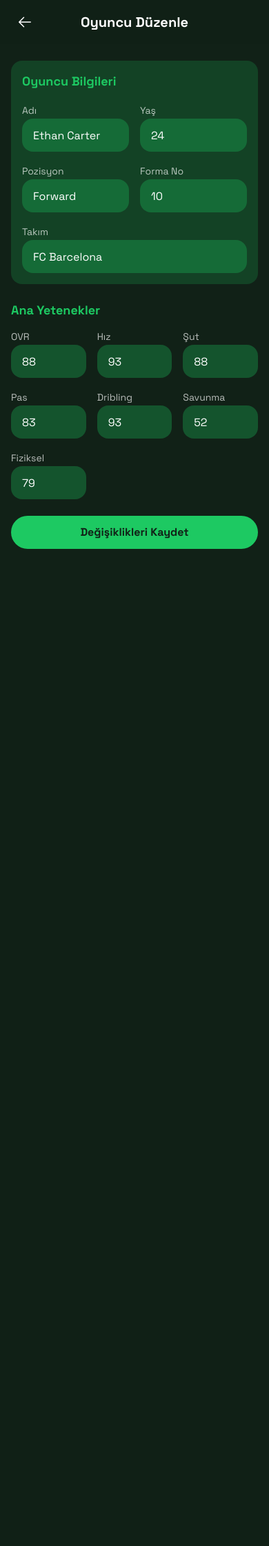
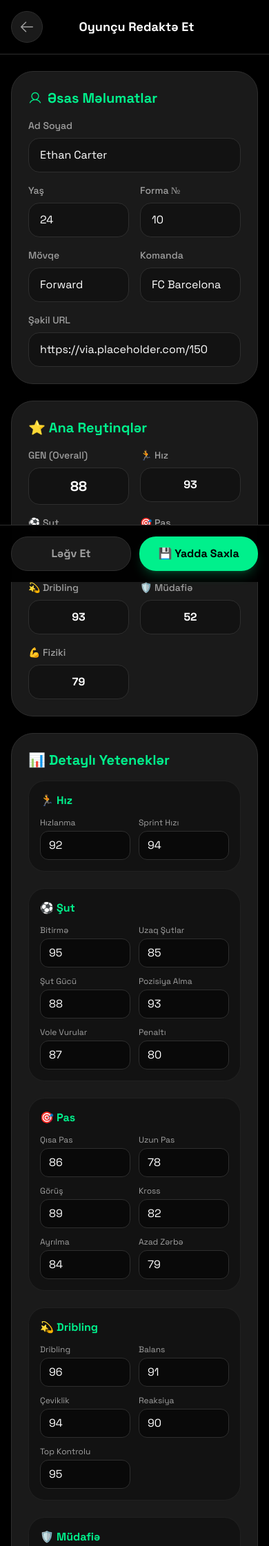
Before and after one commit to metin011/arena9.github.io, a Flask app: page /admin/player/edit/1 in a window 390 px wide. Shown: the top 2242 px of the page at 69% size. Before the commit the page ends 796 px from the top, so only its background shows below. Run offline with Flask 3, Linux system fonts and the light colour scheme; the visitor is signed in with stand-in values (Sample User, id 1); some libraries are stand-ins or nearby versions.

Commit message:
Oyunçu silmə və tam redaktə funksiyaları əlavə edildi
🎯 Əsas Dəyişikliklər:

✅ Oyunçu Profil Səhifəsi (player_profile_new.html):
   - Sağ üstdə silmə butonu əlavə edildi (admin üçün)
   - Redaktə butonu əlavə edildi (admin üçün)
   - JavaScript silmə təsdiqi əlavə edildi

✅ Yeni Tam Redaktə Səhifəsi (player_edit_full.html):
   - Bütün əsas məlumatları redaktə et (ad, yaş, mövqe, komanda)
   - Ana reytinqləri redaktə et (GEN, hız, şut, pas, dribling, müdafiə, fiziki)
   - BÜTÜN detaylı yetenekləri redaktə et:
     * Hız: hızlanma, sprint
     * Şut: bitirmə, uzaq şutlar, güc, pozisiya, vole, penaltı
     * Pas: qısa, uzun, görüş, kross, ayrılma, azad zərbə
     * Dribling: dribling, balans, çeviklik, reaksiya, top kontrolu
     * Müdafiə: markaj, müdaxilə, top kəsmə, başla vuruş
     * Fiziki: güc, aqressivlik, tullanma, davamlılıq
   - Mobil uyğun dizayn
   - Azərbaycan dilində interfeys

✅ Backend (app.py):
   - İki eyni route birləşdirildi (admin_edit_player)
   - delete_player funksiyası təkmilləşdirildi
   - Flash mesajları Azərbaycan dilinə çevrildi
   - Yeniləmədən sonra oyunçu profil səhifəsinə redirect
   - Silmədən sonra oyunçular siyahısına redirect

🔒 Təhlükəsizlik:
   - Bütün əməliyyatlar admin icazəsi ilə
   - Silmə təsdiqi JavaScript ilə
   - POST metodu ilə təhlükəsiz silmə

```diff
--- a/app.py
+++ b/app.py
@@ -281,34 +281,7 @@ def admin_add_player():
 
     return render_template('admin_add_player.html')
 
-@app.route('/admin/player/edit/<int:player_id>', methods=['GET', 'POST'])
-def admin_edit_player(player_id):
-    if not session.get('is_admin'):
-        flash('Bu sayfaya erişim yetkiniz yok!', 'error')
-        return redirect(url_for('dashboard'))
-
-    player = Player.query.get_or_404(player_id)
-
-    if request.method == 'POST':
-        data = request.form
-        player.name = data.get('name')
-        player.age = int(data.get('age', 0))
-        player.position = data.get('position')
-        player.jersey_number = int(data.get('jersey_number', 0))
-        player.team = data.get('team')
-        player.overall_rating = int(data.get('overall_rating', 0))
-        player.pace = int(data.get('pace', 0))
-        player.shooting = int(data.get('shooting', 0))
-        player.passing = int(data.get('passing', 0))
-        player.dribbling = int(data.get('dribbling', 0))
-        player.defending = int(data.get('defending', 0))
-        player.physical = int(data.get('physical', 0))
-
-        db.session.commit()
-        flash('Oyuncu güncellendi!', 'success')
-        return redirect(url_for('players'))
-
-    return render_template('admin_edit_player.html', player=player)
+# Oyunçu redaktə route - edit_player funksiyasında birləşdirildi
 
 @app.route('/register', methods=['GET', 'POST'])
 def register():
@@ -430,10 +403,10 @@ def admin_panel():
 # Removed old add_player route - now using admin_add_player with dedicated page
 
 @app.route('/admin/player/edit/<int:player_id>', methods=['GET', 'POST'])
-def edit_player(player_id):
+def admin_edit_player(player_id):
     if not session.get('is_admin'):
-        flash('Bu sayfaya erişim yetkiniz yok!', 'error')
-        return redirect(url_for('index'))
+        flash('Bu səhifəyə giriş icazəniz yoxdur!', 'error')
+        return redirect(url_for('dashboard'))
 
     player = Player.query.get_or_404(player_id)
 
@@ -483,11 +456,15 @@ def edit_player(player_id):
             }
         }
 
+        # Ana məlumatları yenilə
         player.name = data.get('name')
         player.position = data.get('position')
         player.team = data.get('team')
         player.jersey_number = int(data.get('jersey_number', 0))
         player.age = int(data.get('age', 0))
+        player.photo_url = data.get('photo_url', '')
+
+        # Reytinqləri yenilə
         player.overall_rating = int(data.get('overall_rating', 0))
         player.pace = int(data.get('pace', 0))
         player.shooting = int(data.get('shooting', 0))
@@ -495,19 +472,19 @@ def edit_player(player_id):
         player.dribbling = int(data.get('dribbling', 0))
         player.defending = int(data.get('defending', 0))
         player.physical = int(data.get('physical', 0))
-        player.photo_url = data.get('photo_url')
-        player.position_map = data.get('position_map', '{}')
+
+        # Detaylı bacarıqları yenilə
         player.detailed_skills = json.dumps(detailed_skills)
 
         db.session.commit()
-        flash('Oyuncu güncellendi!', 'success')
-        return redirect(url_for('admin_panel'))
+        flash('✅ Oyunçu uğurla yeniləndi!', 'success')
+        return redirect(url_for('player_profile', player_id=player.id))
 
-    # GET isteği için düzenleme formu
+    # GET isteği - redaktə formu göstər
     position_map = json.loads(player.position_map) if player.position_map else {}
     detailed_skills = json.loads(player.detailed_skills) if player.detailed_skills else {}
 
-    return render_template('edit_player.html',
+    return render_template('player_edit_full.html',
                          player=player,
                          position_map=position_map,
                          detailed_skills=detailed_skills)
@@ -515,14 +492,18 @@ def edit_player(player_id):
 @app.route('/admin/player/delete/<int:player_id>', methods=['POST'])
 def delete_player(player_id):
     if not session.get('is_admin'):
-        return jsonify({'error': 'Unauthorized'}), 403
+        flash('⛔ Bu əməliyyat üçün admin icazəniz yoxdur!', 'error')
+        return redirect(url_for('dashboard'))
 
     player = Player.query.get_or_404(player_id)
+    player_name = player.name
+
+    # Bütün əlaqəli məlumatları sil (cascade ilə avtomatik silinir)
     db.session.delete(player)
     db.session.commit()
 
-    flash('Oyuncu silindi!', 'success')
-    return redirect(url_for('admin_panel'))
+    flash(f'🗑️ {player_name} oyunçusu uğurla silindi!', 'success')
+    return redirect(url_for('players'))
 
 @app.route('/admin/season-stats/add', methods=['POST'])
 def add_season_stats():
--- /dev/null
+++ b/templates/player_edit_full.html
@@ -0,0 +1,311 @@
+<!DOCTYPE html>
+<html class="dark" lang="tr">
+<head>
+<meta charset="utf-8"/>
+<meta content="width=device-width, initial-scale=1.0" name="viewport"/>
+<title>{{ player.name }} - Redaktə Et - Arena9</title>
+<link crossorigin="" href="https://fonts.gstatic.com/" rel="preconnect"/>
+<link as="style" href="https://fonts.googleapis.com/css2?display=swap&amp;family=Space+Grotesk:wght@400;500;700" onload="this.rel='stylesheet'" rel="stylesheet"/>
+<script src="https://cdn.tailwindcss.com?plugins=forms,container-queries"></script>
+<script>
+tailwind.config = {
+  darkMode: 'class',
+  theme: {
+    extend: {
+      colors: {
+        primary: {
+          DEFAULT: '#00F08C',
+          dark: '#00C270'
+        },
+        'background-dark': '#000000',
+        'surface-dark': '#1A1A1A',
+        'text-dark-primary': '#FFFFFF',
+        'text-dark-secondary': '#A0A0A0',
+        'border-dark': '#2E2E2E',
+      },
+      fontFamily: {
+        display: ['Space Grotesk'],
+      },
+      borderRadius: {
+        DEFAULT: '0.75rem',
+        lg: '1rem',
+        xl: '1.5rem',
+        '2xl': '2rem',
+        full: '9999px'
+      },
+    },
+  },
+};
+</script>
+<style>
+body {
+  min-height: max(884px, 100dvh);
+}
+input[type="number"] {
+  -moz-appearance: textfield;
+}
+input[type="number"]::-webkit-inner-spin-button,
+input[type="number"]::-webkit-outer-spin-button {
+  -webkit-appearance: none;
+  margin: 0;
+}
+</style>
+</head>
+<body class="bg-background-dark font-display text-text-dark-primary">
+<div class="relative flex min-h-screen w-full flex-col">
+<header class="sticky top-0 z-10 bg-background-dark/80 backdrop-blur-sm border-b border-border-dark">
+<div class="flex items-center justify-between p-4">
+<a href="{{ url_for('player_profile', player_id=player.id) }}" class="rounded-full p-2.5 bg-surface-dark shadow-sm hover:bg-gray-800 border border-border-dark">
+<svg class="text-text-dark-secondary" fill="currentColor" height="24" viewBox="0 0 256 256" width="24" xmlns="http://www.w3.org/2000/svg">
+<path d="M224,128a8,8,0,0,1-8,8H59.31l58.35,58.34a8,8,0,0,1-11.32,11.32l-72-72a8,8,0,0,1,0-11.32l72-72a8,8,0,0,1,11.32,11.32L59.31,120H216A8,8,0,0,1,224,128Z"></path>
+</svg>
+</a>
+<h1 class="text-lg font-bold text-center flex-1 -ml-10">Oyunçu Redaktə Et</h1>
+</div>
+</header>
+<main class="flex-grow px-4 pb-20">
+<form method="POST" action="{{ url_for('admin_edit_player', player_id=player.id) }}" class="space-y-6 py-6">
+<!-- Əsas Məlumatlar -->
+<div class="rounded-2xl bg-surface-dark p-6 shadow-sm border border-border-dark">
+<h2 class="text-xl font-bold text-primary mb-4 flex items-center gap-2">
+<svg fill="currentColor" height="20" viewBox="0 0 256 256" width="20" xmlns="http://www.w3.org/2000/svg">
+<path d="M230.92,212c-15.23-26.33-38.7-45.21-66.09-54.16a72,72,0,1,0-73.66,0C63.78,166.78,40.31,185.66,25.08,212a8,8,0,1,0,13.85,8c18.84-32.56,52.14-52,89.07-52s70.23,19.44,89.07,52a8,8,0,1,0,13.85-8ZM72,96a56,56,0,1,1,56,56A56.06,56.06,0,0,1,72,96Z"></path>
+</svg>
+Əsas Məlumatlar
+</h2>
+<div class="grid grid-cols-2 gap-4">
+<div class="col-span-2">
+<label class="block text-sm font-medium text-text-dark-secondary mb-2">Ad Soyad</label>
+<input class="w-full rounded-lg bg-black/30 border border-border-dark px-4 py-3 text-text-dark-primary focus:border-primary focus:ring-1 focus:ring-primary" name="name" type="text" value="{{ player.name }}" required/>
+</div>
+<div>
+<label class="block text-sm font-medium text-text-dark-secondary mb-2">Yaş</label>
+<input class="w-full rounded-lg bg-black/30 border border-border-dark px-4 py-3 text-text-dark-primary focus:border-primary focus:ring-1 focus:ring-primary" name="age" type="number" value="{{ player.age }}" min="15" max="50"/>
+</div>
+<div>
+<label class="block text-sm font-medium text-text-dark-secondary mb-2">Forma №</label>
+<input class="w-full rounded-lg bg-black/30 border border-border-dark px-4 py-3 text-text-dark-primary focus:border-primary focus:ring-1 focus:ring-primary" name="jersey_number" type="number" value="{{ player.jersey_number }}" min="1" max="99"/>
+</div>
+<div>
+<label class="block text-sm font-medium text-text-dark-secondary mb-2">Mövqe</label>
+<input class="w-full rounded-lg bg-black/30 border border-border-dark px-4 py-3 text-text-dark-primary focus:border-primary focus:ring-1 focus:ring-primary" name="position" type="text" value="{{ player.position }}" placeholder="Forward, Midfielder, Defender..."/>
+</div>
+<div>
+<label class="block text-sm font-medium text-text-dark-secondary mb-2">Komanda</label>
+<input class="w-full rounded-lg bg-black/30 border border-border-dark px-4 py-3 text-text-dark-primary focus:border-primary focus:ring-1 focus:ring-primary" name="team" type="text" value="{{ player.team }}"/>
+</div>
+<div class="col-span-2">
+<label class="block text-sm font-medium text-text-dark-secondary mb-2">Şəkil URL</label>
+<input class="w-full rounded-lg bg-black/30 border border-border-dark px-4 py-3 text-text-dark-primary focus:border-primary focus:ring-1 focus:ring-primary" name="photo_url" type="url" value="{{ player.photo_url }}" placeholder="https://..."/>
+</div>
+</div>
+</div>
+
+<!-- Ana Reytinqlər -->
+<div class="rounded-2xl bg-surface-dark p-6 shadow-sm border border-border-dark">
+<h2 class="text-xl font-bold text-primary mb-4">⭐ Ana Reytinqlər</h2>
+<div class="grid grid-cols-2 md:grid-cols-4 gap-4">
+<div>
+<label class="block text-sm font-medium text-text-dark-secondary mb-2">GEN (Overall)</label>
+<input class="w-full rounded-lg bg-black/30 border border-border-dark px-4 py-3 text-text-dark-primary text-center text-xl font-bold focus:border-primary focus:ring-1 focus:ring-primary" name="overall_rating" type="number" value="{{ player.overall_rating }}" min="40" max="99"/>
+</div>
+<div>
+<label class="block text-sm font-medium text-text-dark-secondary mb-2">🏃 Hız</label>
+<input class="w-full rounded-lg bg-black/30 border border-border-dark px-4 py-3 text-text-dark-primary text-center font-bold focus:border-primary focus:ring-1 focus:ring-primary" name="pace" type="number" value="{{ player.pace }}" min="40" max="99"/>
+</div>
+<div>
+<label class="block text-sm font-medium text-text-dark-secondary mb-2">⚽ Şut</label>
+<input class="w-full rounded-lg bg-black/30 border border-border-dark px-4 py-3 text-text-dark-primary text-center font-bold focus:border-primary focus:ring-1 focus:ring-primary" name="shooting" type="number" value="{{ player.shooting }}" min="40" max="99"/>
+</div>
+<div>
+<label class="block text-sm font-medium text-text-dark-secondary mb-2">🎯 Pas</label>
+<input class="w-full rounded-lg bg-black/30 border border-border-dark px-4 py-3 text-text-dark-primary text-center font-bold focus:border-primary focus:ring-1 focus:ring-primary" name="passing" type="number" value="{{ player.passing }}" min="40" max="99"/>
+</div>
+<div>
+<label class="block text-sm font-medium text-text-dark-secondary mb-2">💫 Dribling</label>
+<input class="w-full rounded-lg bg-black/30 border border-border-dark px-4 py-3 text-text-dark-primary text-center font-bold focus:border-primary focus:ring-1 focus:ring-primary" name="dribbling" type="number" value="{{ player.dribbling }}" min="40" max="99"/>
+</div>
+<div>
+<label class="block text-sm font-medium text-text-dark-secondary mb-2">🛡️ Müdafiə</label>
+<input class="w-full rounded-lg bg-black/30 border border-border-dark px-4 py-3 text-text-dark-primary text-center font-bold focus:border-primary focus:ring-1 focus:ring-primary" name="defending" type="number" value="{{ player.defending }}" min="40" max="99"/>
+</div>
+<div>
+<label class="block text-sm font-medium text-text-dark-secondary mb-2">💪 Fiziki</label>
+<input class="w-full rounded-lg bg-black/30 border border-border-dark px-4 py-3 text-text-dark-primary text-center font-bold focus:border-primary focus:ring-1 focus:ring-primary" name="physical" type="number" value="{{ player.physical }}" min="40" max="99"/>
+</div>
+</div>
+</div>
+
+<!-- Detaylı Yetenekler -->
+{% set ds = detailed_skills or {} %}
+<div class="rounded-2xl bg-surface-dark p-6 shadow-sm border border-border-dark">
+<h2 class="text-xl font-bold text-primary mb-4">📊 Detaylı Yeteneklər</h2>
+<div class="space-y-6">
+<!-- Hız -->
+<div class="p-4 rounded-xl bg-black/30 border border-border-dark/50">
+<h3 class="font-bold text-primary mb-3">🏃 Hız</h3>
+<div class="grid grid-cols-2 gap-3">
+<div>
+<label class="block text-xs text-text-dark-secondary mb-1">Hızlanma</label>
+<input class="w-full rounded bg-black/50 border border-border-dark px-3 py-2 text-text-dark-primary focus:border-primary" name="acceleration" type="number" value="{{ ds.pace.acceleration if ds.pace else 0 }}" min="40" max="99"/>
+</div>
+<div>
+<label class="block text-xs text-text-dark-secondary mb-1">Sprint Hızı</label>
+<input class="w-full rounded bg-black/50 border border-border-dark px-3 py-2 text-text-dark-primary focus:border-primary" name="sprint_speed" type="number" value="{{ ds.pace.sprint_speed if ds.pace else 0 }}" min="40" max="99"/>
+</div>
+</div>
+</div>
+
+<!-- Şut -->
+<div class="p-4 rounded-xl bg-black/30 border border-border-dark/50">
+<h3 class="font-bold text-primary mb-3">⚽ Şut</h3>
+<div class="grid grid-cols-2 gap-3">
+<div>
+<label class="block text-xs text-text-dark-secondary mb-1">Bitirmə</label>
+<input class="w-full rounded bg-black/50 border border-border-dark px-3 py-2 text-text-dark-primary focus:border-primary" name="finishing" type="number" value="{{ ds.shooting.finishing if ds.shooting else 0 }}" min="40" max="99"/>
+</div>
+<div>
+<label class="block text-xs text-text-dark-secondary mb-1">Uzaq Şutlar</label>
+<input class="w-full rounded bg-black/50 border border-border-dark px-3 py-2 text-text-dark-primary focus:border-primary" name="long_shots" type="number" value="{{ ds.shooting.long_shots if ds.shooting else 0 }}" min="40" max="99"/>
+</div>
+<div>
+<label class="block text-xs text-text-dark-secondary mb-1">Şut Gücü</label>
+<input class="w-full rounded bg-black/50 border border-border-dark px-3 py-2 text-text-dark-primary focus:border-primary" name="shot_power" type="number" value="{{ ds.shooting.shot_power if ds.shooting else 0 }}" min="40" max="99"/>
+</div>
+<div>
+<label class="block text-xs text-text-dark-secondary mb-1">Pozisiya Alma</label>
+<input class="w-full rounded bg-black/50 border border-border-dark px-3 py-2 text-text-dark-primary focus:border-primary" name="positioning" type="number" value="{{ ds.shooting.positioning if ds.shooting else 0 }}" min="40" max="99"/>
+</div>
+<div>
+<label class="block text-xs text-text-dark-secondary mb-1">Vole Vurular</label>
+<input class="w-full rounded bg-black/50 border border-border-dark px-3 py-2 text-text-dark-primary focus:border-primary" name="volleys" type="number" value="{{ ds.shooting.volleys if ds.shooting else 0 }}" min="40" max="99"/>
+</div>
+<div>
+<label class="block text-xs text-text-dark-secondary mb-1">Penaltı</label>
+<input class="w-full rounded bg-black/50 border border-border-dark px-3 py-2 text-text-dark-primary focus:border-primary" name="penalties" type="number" value="{{ ds.shooting.penalties if ds.shooting else 0 }}" min="40" max="99"/>
+</div>
+</div>
+</div>
+
+<!-- Pas -->
+<div class="p-4 rounded-xl bg-black/30 border border-border-dark/50">
+<h3 class="font-bold text-primary mb-3">🎯 Pas</h3>
+<div class="grid grid-cols-2 gap-3">
+<div>
+<label class="block text-xs text-text-dark-secondary mb-1">Qısa Pas</label>
+<input class="w-full rounded bg-black/50 border border-border-dark px-3 py-2 text-text-dark-primary focus:border-primary" name="short_pass" type="number" value="{{ ds.passing.short_pass if ds.passing else 0 }}" min="40" max="99"/>
+</div>
+<div>
+<label class="block text-xs text-text-dark-secondary mb-1">Uzun Pas</label>
+<input class="w-full rounded bg-black/50 border border-border-dark px-3 py-2 text-text-dark-primary focus:border-primary" name="long_pass" type="number" value="{{ ds.passing.long_pass if ds.passing else 0 }}" min="40" max="99"/>
+</div>
+<div>
+<label class="block text-xs text-text-dark-secondary mb-1">Görüş</label>
+<input class="w-full rounded bg-black/50 border border-border-dark px-3 py-2 text-text-dark-primary focus:border-primary" name="vision" type="number" value="{{ ds.passing.vision if ds.passing else 0 }}" min="40" max="99"/>
+</div>
+<div>
+<label class="block text-xs text-text-dark-secondary mb-1">Kross</label>
+<input class="w-full rounded bg-black/50 border border-border-dark px-3 py-2 text-text-dark-primary focus:border-primary" name="crossing" type="number" value="{{ ds.passing.crossing if ds.passing else 0 }}" min="40" max="99"/>
+</div>
+<div>
+<label class="block text-xs text-text-dark-secondary mb-1">Ayrılma</label>
+<input class="w-full rounded bg-black/50 border border-border-dark px-3 py-2 text-text-dark-primary focus:border-primary" name="curve" type="number" value="{{ ds.passing.curve if ds.passing else 0 }}" min="40" max="99"/>
+</div>
+<div>
+<label class="block text-xs text-text-dark-secondary mb-1">Azad Zərbə</label>
+<input class="w-full rounded bg-black/50 border border-border-dark px-3 py-2 text-text-dark-primary focus:border-primary" name="free_kick" type="number" value="{{ ds.passing.free_kick if ds.passing else 0 }}" min="40" max="99"/>
+</div>
+</div>
+</div>
+
+<!-- Dribling -->
+<div class="p-4 rounded-xl bg-black/30 border border-border-dark/50">
+<h3 class="font-bold text-primary mb-3">💫 Dribling</h3>
+<div class="grid grid-cols-2 gap-3">
+<div>
+<label class="block text-xs text-text-dark-secondary mb-1">Dribling</label>
+<input class="w-full rounded bg-black/50 border border-border-dark px-3 py-2 text-text-dark-primary focus:border-primary" name="dribbling_skill" type="number" value="{{ ds.dribbling.dribbling if ds.dribbling else 0 }}" min="40" max="99"/>
+</div>
+<div>
+<label class="block text-xs text-text-dark-secondary mb-1">Balans</label>
+<input class="w-full rounded bg-black/50 border border-border-dark px-3 py-2 text-text-dark-primary focus:border-primary" name="balance" type="number" value="{{ ds.dribbling.balance if ds.dribbling else 0 }}" min="40" max="99"/>
+</div>
+<div>
+<label class="block text-xs text-text-dark-secondary mb-1">Çeviklik</label>
+<input class="w-full rounded bg-black/50 border border-border-dark px-3 py-2 text-text-dark-primary focus:border-primary" name="agility" type="number" value="{{ ds.dribbling.agility if ds.dribbling else 0 }}" min="40" max="99"/>
+</div>
+<div>
+<label class="block text-xs text-text-dark-secondary mb-1">Reaksiya</label>
+<input class="w-full rounded bg-black/50 border border-border-dark px-3 py-2 text-text-dark-primary focus:border-primary" name="reactions" type="number" value="{{ ds.dribbling.reactions if ds.dribbling else 0 }}" min="40" max="99"/>
+</div>
+<div>
+<label class="block text-xs text-text-dark-secondary mb-1">Top Kontrolu</label>
+<input class="w-full rounded bg-black/50 border border-border-dark px-3 py-2 text-text-dark-primary focus:border-primary" name="ball_control" type="number" value="{{ ds.dribbling.ball_control if ds.dribbling else 0 }}" min="40" max="99"/>
+</div>
+</div>
+</div>
+
+<!-- Müdafiə -->
+<div class="p-4 rounded-xl bg-black/30 border border-border-dark/50">
+<h3 class="font-bold text-primary mb-3">🛡️ Müdafiə</h3>
+<div class="grid grid-cols-2 gap-3">
+<div>
+<label class="block text-xs text-text-dark-secondary mb-1">Markaj</label>
+<input class="w-full rounded bg-black/50 border border-border-dark px-3 py-2 text-text-dark-primary focus:border-primary" name="man_marking" type="number" value="{{ ds.defending.man_marking if ds.defending else 0 }}" min="40" max="99"/>
+</div>
+<div>
+<label class="block text-xs text-text-dark-secondary mb-1">Müdaxilə</label>
+<input class="w-full rounded bg-black/50 border border-border-dark px-3 py-2 text-text-dark-primary focus:border-primary" name="standing_tackle" type="number" value="{{ ds.defending.standing_tackle if ds.defending else 0 }}" min="40" max="99"/>
+</div>
+<div>
+<label class="block text-xs text-text-dark-secondary mb-1">Top Kəsmə</label>
+<input class="w-full rounded bg-black/50 border border-border-dark px-3 py-2 text-text-dark-primary focus:border-primary" name="interceptions" type="number" value="{{ ds.defending.interceptions if ds.defending else 0 }}" min="40" max="99"/>
+</div>
+<div>
+<label class="block text-xs text-text-dark-secondary mb-1">Başla Vuruş</label>
+<input class="w-full rounded bg-black/50 border border-border-dark px-3 py-2 text-text-dark-primary focus:border-primary" name="heading" type="number" value="{{ ds.defending.heading if ds.defending else 0 }}" min="40" max="99"/>
+</div>
+</div>
+</div>
+
+<!-- Fiziki -->
+<div class="p-4 rounded-xl bg-black/30 border border-border-dark/50">
+<h3 class="font-bold text-primary mb-3">💪 Fiziki</h3>
+<div class="grid grid-cols-2 gap-3">
+<div>
+<label class="block text-xs text-text-dark-secondary mb-1">Güc</label>
+<input class="w-full rounded bg-black/50 border border-border-dark px-3 py-2 text-text-dark-primary focus:border-primary" name="strength" type="number" value="{{ ds.physical.strength if ds.physical else 0 }}" min="40" max="99"/>
+</div>
+<div>
+<label class="block text-xs text-text-dark-secondary mb-1">Aqressivlik</label>
+<input class="w-full rounded bg-black/50 border border-border-dark px-3 py-2 text-text-dark-primary focus:border-primary" name="aggression" type="number" value="{{ ds.physical.aggression if ds.physical else 0 }}" min="40" max="99"/>
+</div>
+<div>
+<label class="block text-xs text-text-dark-secondary mb-1">Tullanma</label>
+<input class="w-full rounded bg-black/50 border border-border-dark px-3 py-2 text-text-dark-primary focus:border-primary" name="jumping" type="number" value="{{ ds.physical.jumping if ds.physical else 0 }}" min="40" max="99"/>
+</div>
+<div>
+<label class="block text-xs text-text-dark-secondary mb-1">Davamlılıq</label>
+<input class="w-full rounded bg-black/50 border border-border-dark px-3 py-2 text-text-dark-primary focus:border-primary" name="stamina" type="number" value="{{ ds.physical.stamina if ds.physical else 0 }}" min="40" max="99"/>
+</div>
+</div>
+</div>
+</div>
+</div>
+
+<!-- Yadda Saxla Butonları -->
+<div class="fixed bottom-0 left-0 right-0 p-4 bg-background-dark/95 backdrop-blur-sm border-t border-border-dark">
+<div class="flex gap-3 max-w-2xl mx-auto">
+<a href="{{ url_for('player_profile', player_id=player.id) }}" class="flex-1 rounded-xl py-3 px-4 bg-surface-dark text-text-dark-secondary font-bold text-center hover:bg-gray-800 transition-colors border border-border-dark">
+Ləğv Et
+</a>
+<button type="submit" class="flex-1 rounded-xl py-3 px-4 bg-primary text-background-dark font-bold hover:bg-primary/90 transition-colors shadow-lg shadow-primary/20">
+💾 Yadda Saxla
+</button>
+</div>
+</div>
+</form>
+</main>
+</div>
+</body>
+</html>
```
Also changed, not shown: templates/player_profile_new.html (+30 -0 lines).
